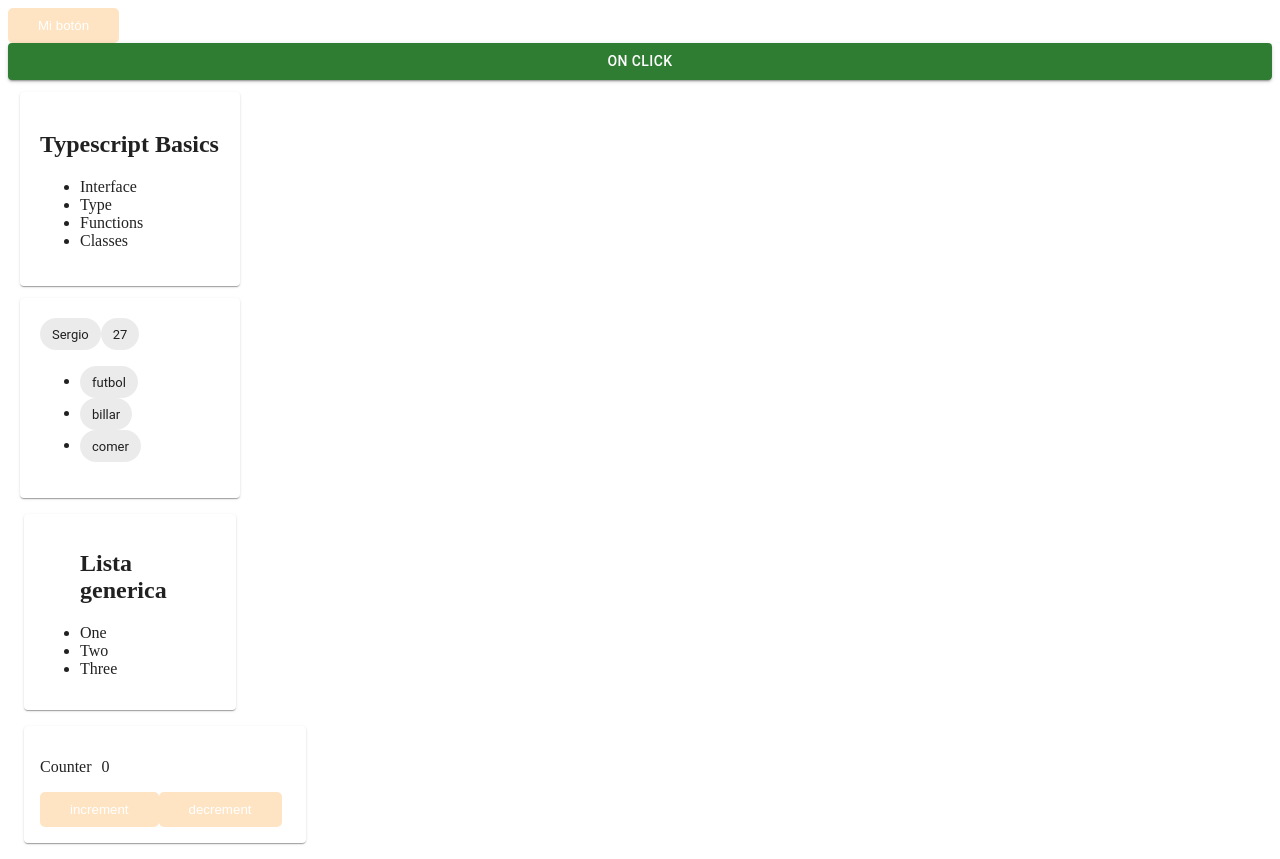
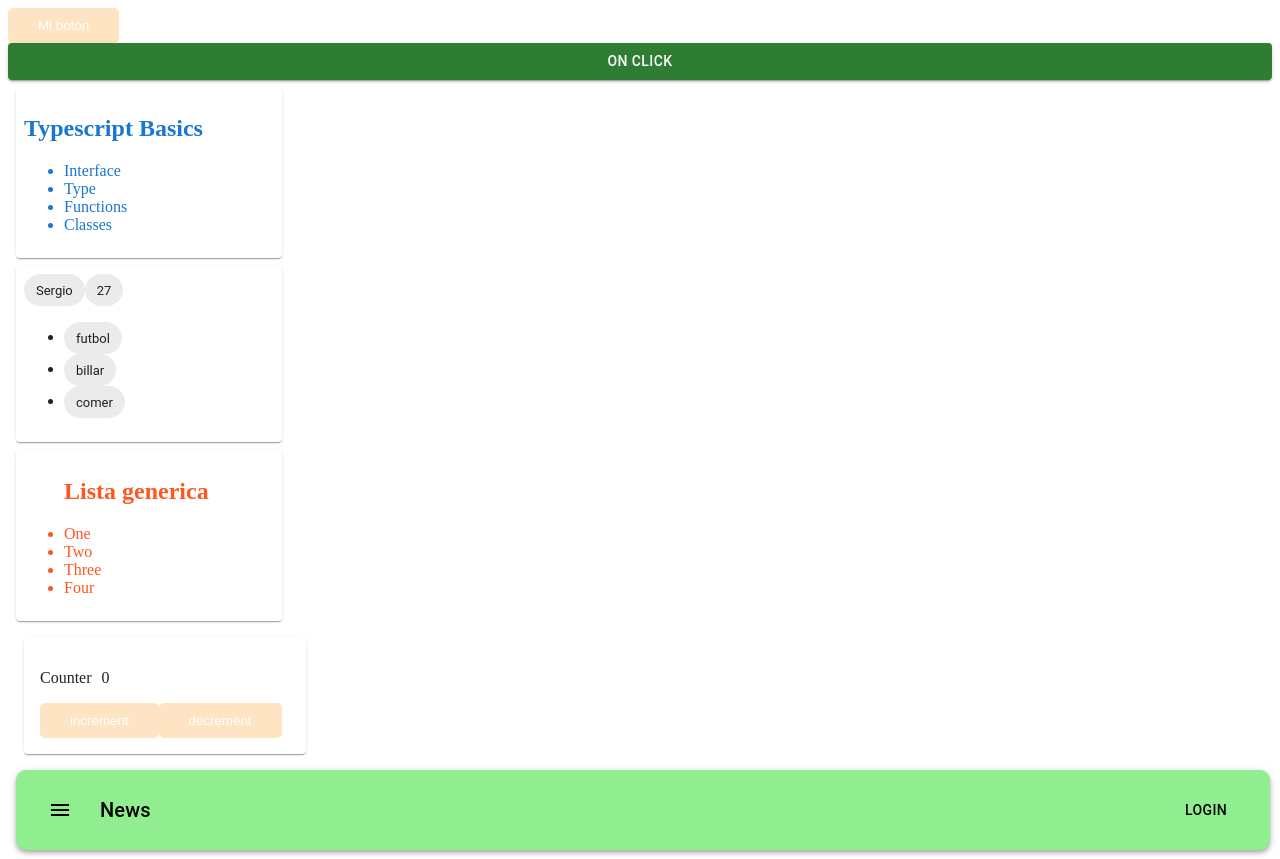
Before and after one commit to SGutierrez17/Practice-React, a React (Create React App) app: page / in a window 1280 px wide. Built offline with nearby package versions, Linux system fonts and the light colour scheme.

Commit message:
feat(Theme): Example MUI-theme

```diff
--- a/src/index.tsx
+++ b/src/index.tsx
@@ -2,13 +2,17 @@
 import ReactDOM from 'react-dom/client';
 import App from './pages/app';
 import reportWebVitals from './reportWebVitals';
+import theme from './theme/theme';
+import { ThemeProvider } from '@emotion/react';
 
 const root = ReactDOM.createRoot(
   document.getElementById('root') as HTMLElement
 );
 root.render(
   <React.StrictMode>
-    <App />
+    <ThemeProvider theme={theme}>
+      <App />
+    </ThemeProvider>
   </React.StrictMode>
 );
 
--- a/src/organisms/basic-components.tsx
+++ b/src/organisms/basic-components.tsx
@@ -3,6 +3,7 @@
 import React from 'react'
 
 import { Paper } from '@mui/material';
+import theme from '../theme/theme';
 
 export interface typescriptBasic{
     basic: string[];
@@ -11,9 +12,9 @@
     const BasicComponents: React.FC<typescriptBasic> = ({ basic }) => {
         return (
             <div>
-                <Paper sx={{width:'180px', padding:'20px', m:'12px'}}>
+                <Paper style={{color: theme.palette.secondary.main}}>
                 <h2>Typescript Basics</h2>
-                <ul>
+                <ul >
                     {basic.map((basic, index) => (
                     <li key={index}>{basic}</li>
                     ))}
--- /dev/null
+++ b/src/organisms/nav-bar.tsx
@@ -0,0 +1,32 @@
+import * as React from 'react';
+import AppBar from '@mui/material/AppBar';
+import Box from '@mui/material/Box';
+import Toolbar from '@mui/material/Toolbar';
+import Typography from '@mui/material/Typography';
+import Button from '@mui/material/Button';
+import IconButton from '@mui/material/IconButton';
+import MenuIcon from '@mui/icons-material/Menu';
+
+export default function NavBar() {
+    return (
+        <Box sx={{ marginRight:'10px'}}>
+        <AppBar position="static">
+            <Toolbar>
+            <IconButton
+                size="large"
+                edge="start"
+                color="inherit"
+                aria-label="menu"
+                sx={{ mr: 2 }}
+            >
+                <MenuIcon />
+            </IconButton>
+            <Typography variant="h6" component="div" sx={{ flexGrow: 1 }}>
+                News
+            </Typography>
+            <Button color="inherit">Login</Button>
+            </Toolbar>
+        </AppBar>
+        </Box>
+    );
+}
--- a/src/organisms/person-identity.tsx
+++ b/src/organisms/person-identity.tsx
@@ -8,7 +8,7 @@
 
 export default function PersonIdentity({name, age, hobbies = []}:PersonProps) {
     return (
-        <Paper sx={{width:'180px', padding:'20px', m:'12px'}}>
+        <Paper>
             <Chip label={name}/>
             <Chip label={age}/>
             <ul>
--- a/src/organisms/t-list.tsx
+++ b/src/organisms/t-list.tsx
@@ -1,6 +1,7 @@
 import React from 'react'
 
 import { Paper } from '@mui/material';
+import theme from '../theme/theme';
 
 export interface ListProps<T> {
     items: T[];
@@ -8,8 +9,8 @@
 }
 export default function List<T>({ items, renderItem }: ListProps<T>) {
     return (
-    <Paper sx={{width:'180px', padding:'16px', margin:'16px'}}>
-    <ul>
+    <Paper>
+    <ul style={{color: theme.palette.primary.main}}>
     <h2>Lista generica </h2>
             {items.map((item, index) => (
             <li key={index}>{renderItem(item)}</li>
--- a/src/pages/App.tsx
+++ b/src/pages/App.tsx
@@ -4,6 +4,7 @@
 import PersonIdentity from '../organisms/person-identity';
 import List from '../organisms/t-list';
 import Counter from '../organisms/counter';
+import NavBar from '../organisms/nav-bar';
 
 function App() {
   return (
@@ -12,8 +13,9 @@
       <CIButton variant="contained" fullWidth color="error">On click</CIButton>
       <BasicComponents basic={['Interface', 'Type', 'Functions', 'Classes']}/>
       <PersonIdentity name="Sergio" age="27" hobbies={['futbol', 'billar', 'comer']}/>
-      <List items={['One', 'Two', 'Three']} renderItem={(item) => <span>{item}</span>}/>
+      <List items={['One', 'Two', 'Three','Four']} renderItem={(item) => <span>{item}</span>}/>
       <Counter name='Counter' initialCount={0} buttonIncrement='increment' buttonDecrement='decrement'/>
+      <NavBar />
     </div>
   );
 }
--- /dev/null
+++ b/src/theme/theme.tsx
@@ -0,0 +1,34 @@
+import { createTheme } from "@mui/material";
+
+const theme = createTheme({
+    palette:{
+        primary:{
+            main:'#ff5722'
+        },
+        secondary:{
+            main: '#1976D2'
+        }
+    },
+    components:{
+        MuiAppBar:{
+            styleOverrides:{
+                root:{
+                    color:'black',
+                    background:'lightgreen',
+                    borderRadius:'10px',
+                }
+            }
+        },
+        MuiPaper:{
+            styleOverrides:{
+                root:{
+                    width:'250px',
+                    padding:'8px',
+                    margin:'8px'
+                }
+            }
+        }
+    }
+})
+
+export default theme;
```
